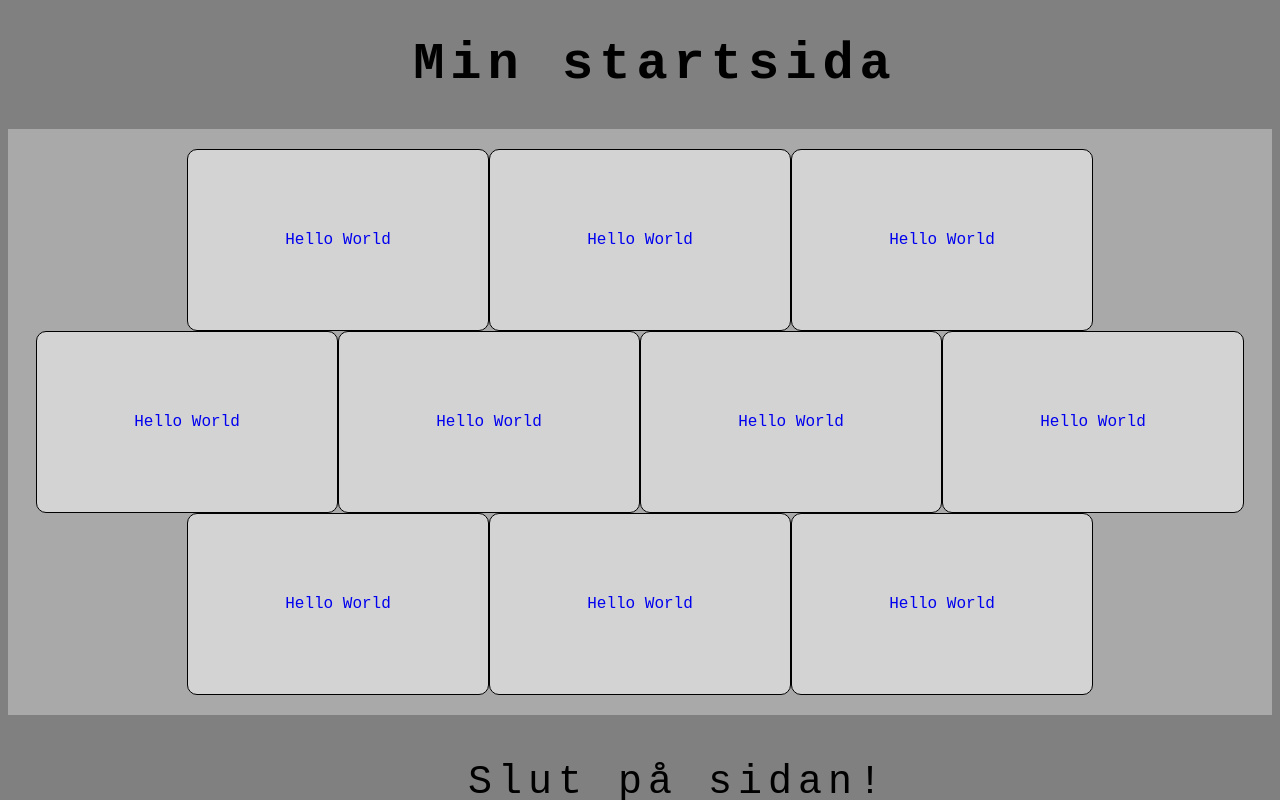
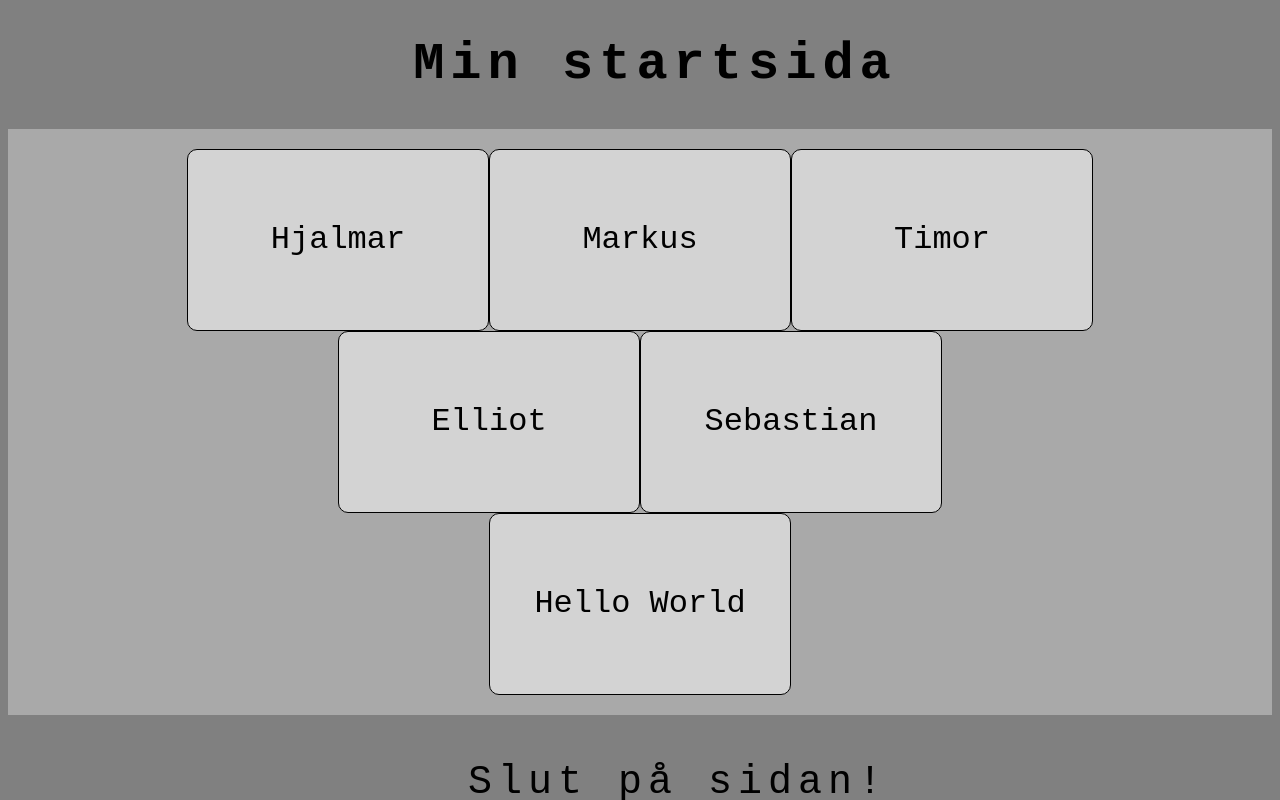
Before and after one commit to tbg-webutveckling2-TE20/Pontus, a plain HTML site: page index.html in a window 1280 px wide. Drawn offline with Linux system fonts and the light colour scheme.

Commit message:
added startpage

```diff
--- a/css/main.css
+++ b/css/main.css
@@ -66,11 +66,14 @@ section a {
     align-items: center;
     height: 100%;
     text-decoration: none;
+    font-size: xx-large;
+    color: rgb(0, 0, 0);
 }
 
 main section a:hover {
-    font-size: 110%;
-    background-color: rgb(255, 238, 0);
+    font-size: 150%;
+    font-weight: bolder;
+    background-color: darkgrey;
     border-radius: 10px;
 }
 
--- a/index.html
+++ b/index.html
@@ -17,21 +17,17 @@
 
         <div class="container">
             <div class="row1">
-                <section><a href="projekt/projekt1/index.html" target="_blank">Hello World</a></section>
-                <section><a href="projekt/projekt1/index.html" target="_blank">Hello World</a></section>
-                <section><a href="projekt/projekt1/index.html" target="_blank">Hello World</a></section>
+                <section><a href="https://tbg-webutveckling2-te20.github.io/Hjalmar/index.html" target="_blank">Hjalmar</a></section>
+                <section><a href="https://tbg-webutveckling2-te20.github.io/Markus/index.html" target="_blank">Markus</a></section>
+                <section><a href="https://tbg-webutveckling2-te20.github.io/timor/index.html" target="_blank">Timor</a></section>
             </div>
 
             <div class="row2">
-                <section><a href="projekt/projekt1/index.html" target="_blank">Hello World</a></section>
-                <section><a href="projekt/projekt1/index.html" target="_blank">Hello World</a></section>
-                <section><a href="projekt/projekt1/index.html" target="_blank">Hello World</a></section>
-                <section><a href="projekt/projekt1/index.html" target="_blank">Hello World</a></section>
+                <section><a href="https://tbg-webutveckling2-te20.github.io/Elliot/index.html" target="_blank">Elliot</a></section>
+                <section><a href="https://tbg-webutveckling2-te20.github.io/Sebastian/index.html" target="_blank">Sebastian</a></section>
             </div>
 
             <div class="row3">
-                <section><a href="projekt/projekt1/index.html" target="_blank">Hello World</a></section>
-                <section><a href="projekt/projekt1/index.html" target="_blank">Hello World</a></section>
                 <section><a href="projekt/projekt1/index.html" target="_blank">Hello World</a></section>
 
             </div>
```
